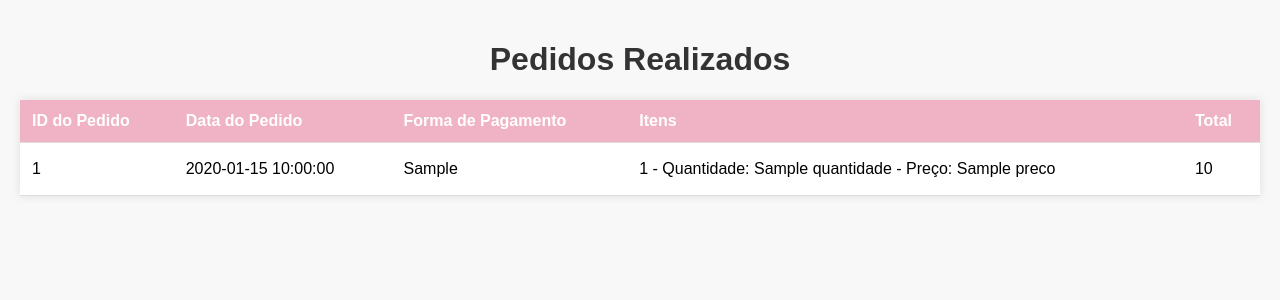
After one commit to Leticia-Oli/Doce_impacto, a Flask app: template templates/Pedidos_admin.html in a window 1280 px wide. The commit adds this page. Shown: the top 300 px of the page. Run offline with Flask 3, Linux system fonts and the light colour scheme; the template is opened without the code that fills it: most values are stand-ins (such as "Sample title", 1, 10 or a date in 2020).

Commit message:
Pedidos adicionados

```diff
--- a/app.py
+++ b/app.py
@@ -2,10 +2,12 @@ from config import app
 from blueprints.login_routes import login_blueprint
 from blueprints.cadastro_routes import cadastro_blueprint
 from blueprints.cadastroProduto import cadastroProduto_blueprint
+from blueprints.pedidos import pedidos_blueprint
 
 app.register_blueprint(login_blueprint)
 app.register_blueprint(cadastro_blueprint)
 app.register_blueprint(cadastroProduto_blueprint)
+app.register_blueprint(pedidos_blueprint)
 
 
 if __name__ == '__main__':
--- /dev/null
+++ b/static/styles/listar_pedidos.css
@@ -0,0 +1,44 @@
+body {
+    font-family: Arial, sans-serif;
+    margin: 0;
+    padding: 20px;
+    background-color: #f8f8f8;
+}
+
+h1 {
+    color: #333;
+    text-align: center;
+}
+
+table {
+    width: 100%;
+    border-collapse: collapse;
+    margin: 20px 0;
+    background-color: #fff;
+    box-shadow: 0 0 10px rgba(0, 0, 0, 0.1);
+}
+
+th, td {
+    padding: 12px;
+    text-align: left;
+    border-bottom: 1px solid #ddd;
+}
+
+th {
+    background-color: #f0b3c5;
+    color: white;
+}
+
+tr:hover {
+    background-color: #f1f1f1;
+}
+
+ul {
+    list-style-type: none;
+    padding: 0;
+    margin: 0;
+}
+
+li {
+    padding: 5px 0;
+}
--- a/static/styles/resumo_pedido.css
+++ b/static/styles/resumo_pedido.css
@@ -29,7 +29,7 @@ h1, h2 {
 }
 
 #resumo th {
-    background-color: #04AA6D;
+    background-color: #f0b3c5;
     color: white;
     text-align: left;
     padding-top: 12px;
@@ -42,7 +42,7 @@ h1, h2 {
 }
 
 .button {
-    background-color: #04AA6D;
+    background-color: #aa0457;
     color: white;
     padding: 10px 20px;
     border: none;
--- /dev/null
+++ b/templates/Pedidos_admin.html
@@ -0,0 +1,44 @@
+<!DOCTYPE html>
+<html lang="pt-br">
+<head>
+    <meta name="viewport" content="width=device-width, initial-scale=1.0">
+    <meta charset="UTF-8">
+    <link rel="stylesheet" type="text/css" href="{{ url_for('static', filename='styles/listar_pedidos.css') }}">
+    <link rel="icon" href="{{url_for('static', filename='images/cupcake.png')}}" type="image/png">
+
+    <title>Lista de Pedidos</title>
+</head>
+<body>
+    <h1>Pedidos Realizados</h1>
+    <table>
+        <thead>
+            <tr>
+                <th>ID do Pedido</th>
+                <th>Data do Pedido</th>
+                <th>Forma de Pagamento</th>
+                <th>Itens</th>
+                <th>Total</th>
+
+            </tr>
+        </thead>
+        <tbody>
+            {% for pedido in pedidos %}
+                <tr>
+                    <td>{{ pedido.id }}</td>
+                    <td>{{ pedido.order_date }}</td>
+                    <td>{{ pedido.forma_pagamento }}</td>
+
+                    <td>
+                        <ul>
+                            {% for item in pedido.itens %}
+                                <li>{{ item.produto_id }} - Quantidade: {{ item.quantidade }} - Preço: {{ item.preco }}</li>
+                            {% endfor %}
+                        </ul>
+                    </td>
+                    <td>{{ pedido.total }}</td>
+                </tr>
+            {% endfor %}
+        </tbody>
+    </table>
+</body>
+</html>
--- a/templates/produto.html
+++ b/templates/produto.html
@@ -2,7 +2,6 @@
 <html lang="en">
 <head>
     <meta charset="UTF-8">
-
     <meta name="viewport" content="width=device-width, inicial-scale=1.0">
 
     <link rel="stylesheet" href="{{url_for('static', filename='styles/produto.css')}}" type="text/css">
--- a/templates/resumo_pedido.html
+++ b/templates/resumo_pedido.html
@@ -32,7 +32,7 @@
     </table>
 
     <h2>Formas de Pagamento</h2>
-    <form action="{{ url_for('cadastroProduto.finalizar_compra') }}" method="POST">
+    <form action="{{ url_for('pedidos.finalizar_compra') }}" method="POST">
         <label>
             <input type="radio" name="pagamento" value="cartao" required> Cartão de Crédito
         </label><br>
```
Also changed, not shown: blueprints/cadastroProduto.py (+0 -69 lines), blueprints/pedidos.py (added, +138 -0 lines), templates/carrinho.html (+5 -2 lines).
